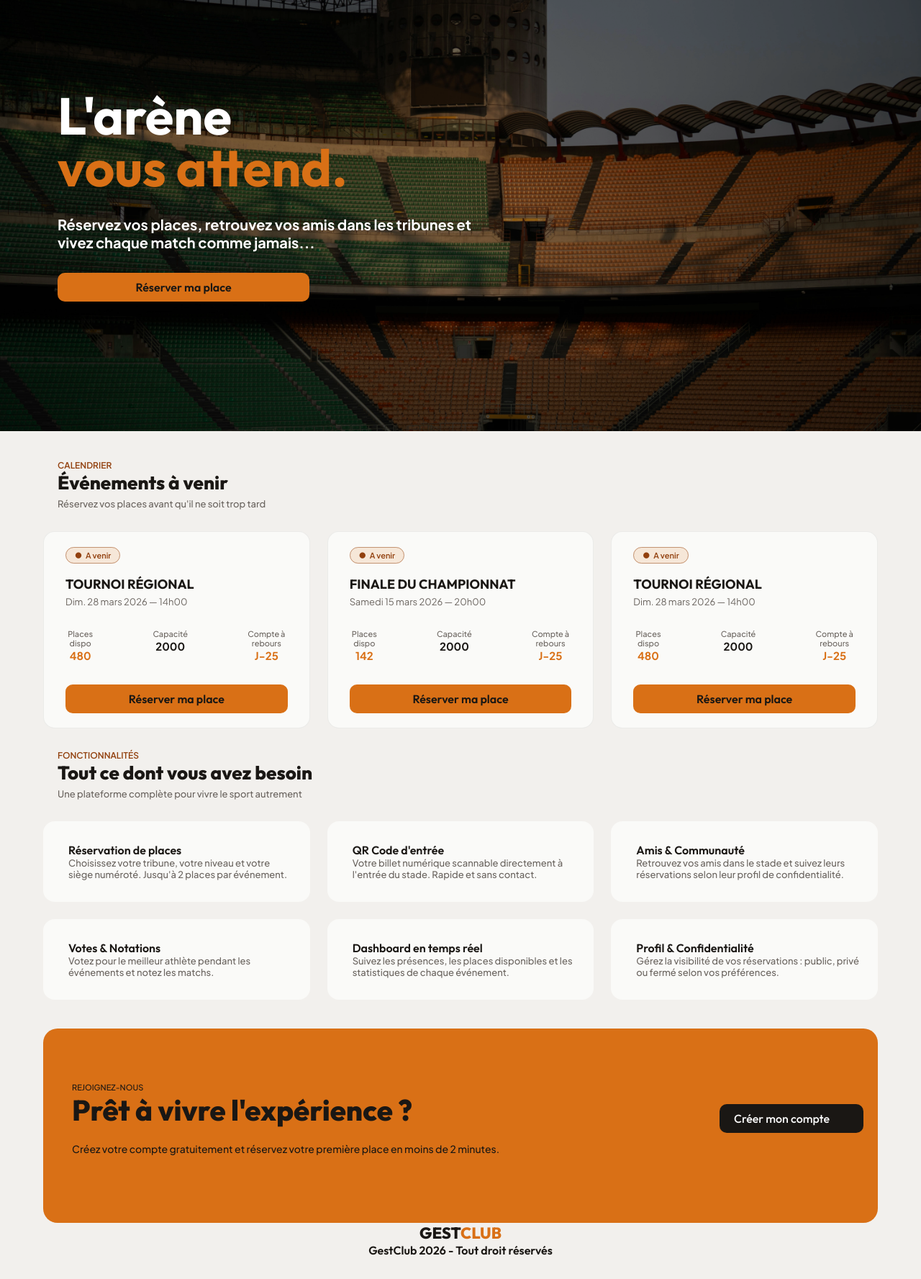
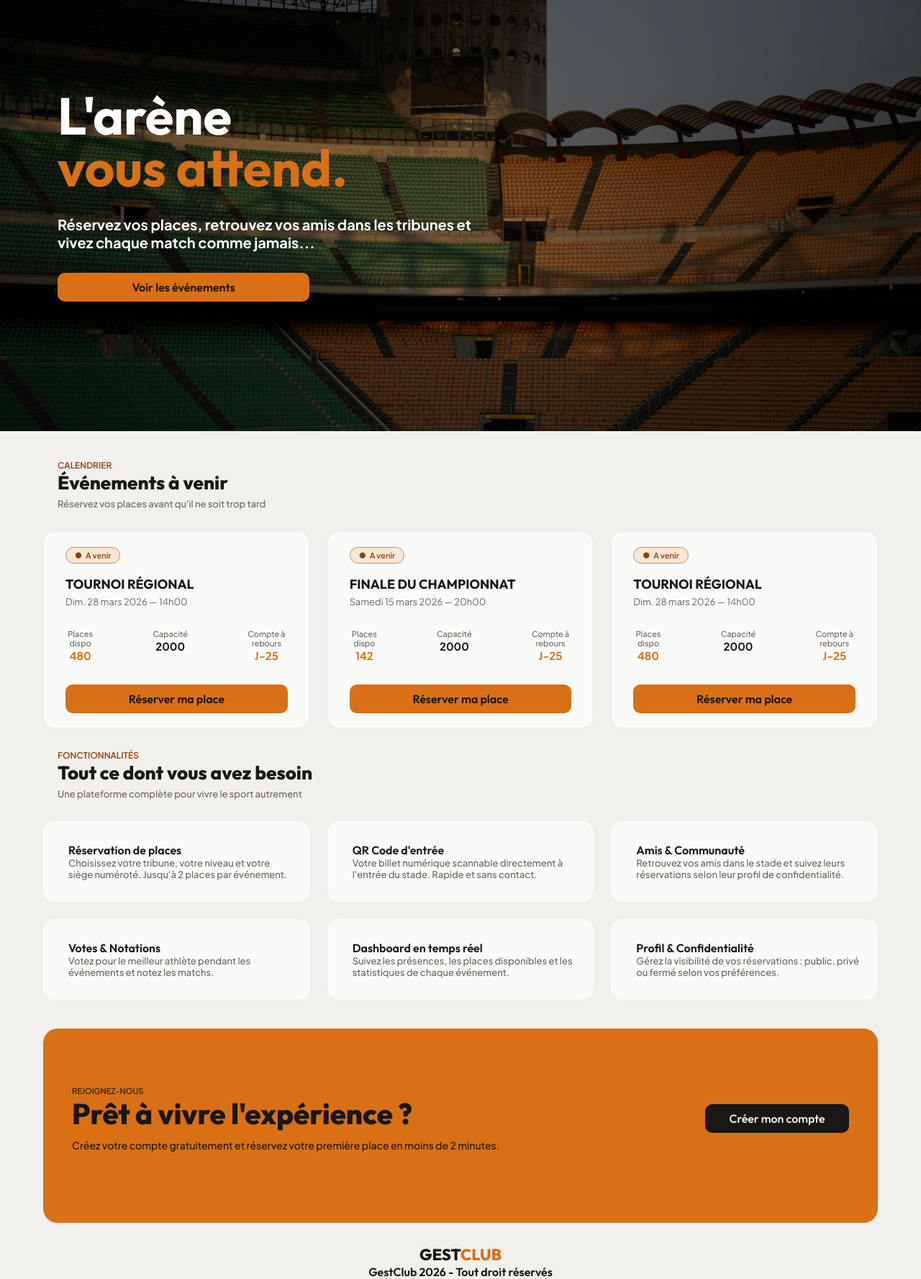
Before and after one commit to Julien-dev-code/gest-club, a PHP site: page / in a window 1280 px wide. Shown: the part 61-1838 px from the top of the page at 72% size. Before the commit the page ends 1805 px from the top, so only its background shows below. Run offline with PHP 8.4, Linux system fonts and the light colour scheme; some libraries are stand-ins or nearby versions.

Commit message:
feat: add interpage navigation links and style improvements

```diff
--- a/index.html
+++ b/index.html
@@ -28,7 +28,7 @@
             <div class="hero__content">
               <h1 class="hero__title">L'arène<br><span class="hero__title--accent">vous attend.</span></h1>
               <p class="hero__subtitle">Réservez vos places, retrouvez vos amis dans les tribunes et vivez chaque match comme jamais...</p>
-              <button class="btn--primary" >Réserver ma place</button>
+              <a href="evenements.html" class="btn--primary">Voir les événements</a>
             </div>
         </div>
 
@@ -64,7 +64,7 @@
                       </div>
                     </div>
 
-              <button class="btn--primary" >Réserver ma place</button>
+                  <a href="reservation.html" class="btn--primary">Réserver ma place</a>
             </div>
 
             <div class="card">
@@ -91,7 +91,7 @@
                       </div>
                     </div>
 
-              <button class="btn--primary" >Réserver ma place</button>
+              <a href="reservation.html" class="btn--primary">Réserver ma place</a>
             </div>
 
             <div class="card">
@@ -118,7 +118,7 @@
                       </div>
                     </div>
 
-              <button class="btn--primary" >Réserver ma place</button>
+              <a href="reservation.html" class="btn--primary">Réserver ma place</a>
             </div>
           </div>
 
--- a/styles/components.css
+++ b/styles/components.css
@@ -499,6 +499,15 @@ body {
 .card .btn--primary {
     width: 100%;
 }
+.card a.btn--primary {
+    display: block;
+    width: 100%;
+    text-align: center;
+}
+.card .btn--disabled,
+.card .btn--full {
+    width: 100%;
+}
 
 .card__stat-value--dark {
     color: var(--text-primary);
--- a/styles/pages/accueil.css
+++ b/styles/pages/accueil.css
@@ -67,15 +67,17 @@
     font-size: 14px;
     color: var(--text-primary);
     font-weight: 600;
-    margin-top: 20px;
+    margin-top: 10px;
 }
 .cta .btn--dark {
     display: block;
     width: calc(100% - 40px);
     margin: 0 auto;
+    text-align: center;
 }
 .footer {
     text-align: center;
+    margin-top: 30px;
 }
 
 
@@ -106,7 +108,7 @@
         gap: 10px;
     }
 
-    .hero__title {
+   .hero__title {
         position: static;
         top: auto;
         font-size: 72px;
@@ -125,6 +127,8 @@
     .hero__content .btn--primary {
         display: block;
         width: 350px;
+        align-self: flex-start;
+        text-align: center;
     }
     .events {
         display: grid;
@@ -139,7 +143,7 @@
     .events .card {
         margin: 0;
         width: 100%;
-        max-width: 100% !important;
+        max-width: 100%
     }
     .reservations {
         display: grid;
@@ -166,7 +170,9 @@
         height: 250px;
         display: flex;
         justify-content: space-between;
-
+    }
+    .cta__container .btn--dark {
+        text-align: center;
     }
     .cta__content {
         display: flex;
@@ -194,6 +200,7 @@
         display: flex;
         justify-content: flex-end;
         align-items: center;
+        margin-right: 20px;
 
 
     }
```
